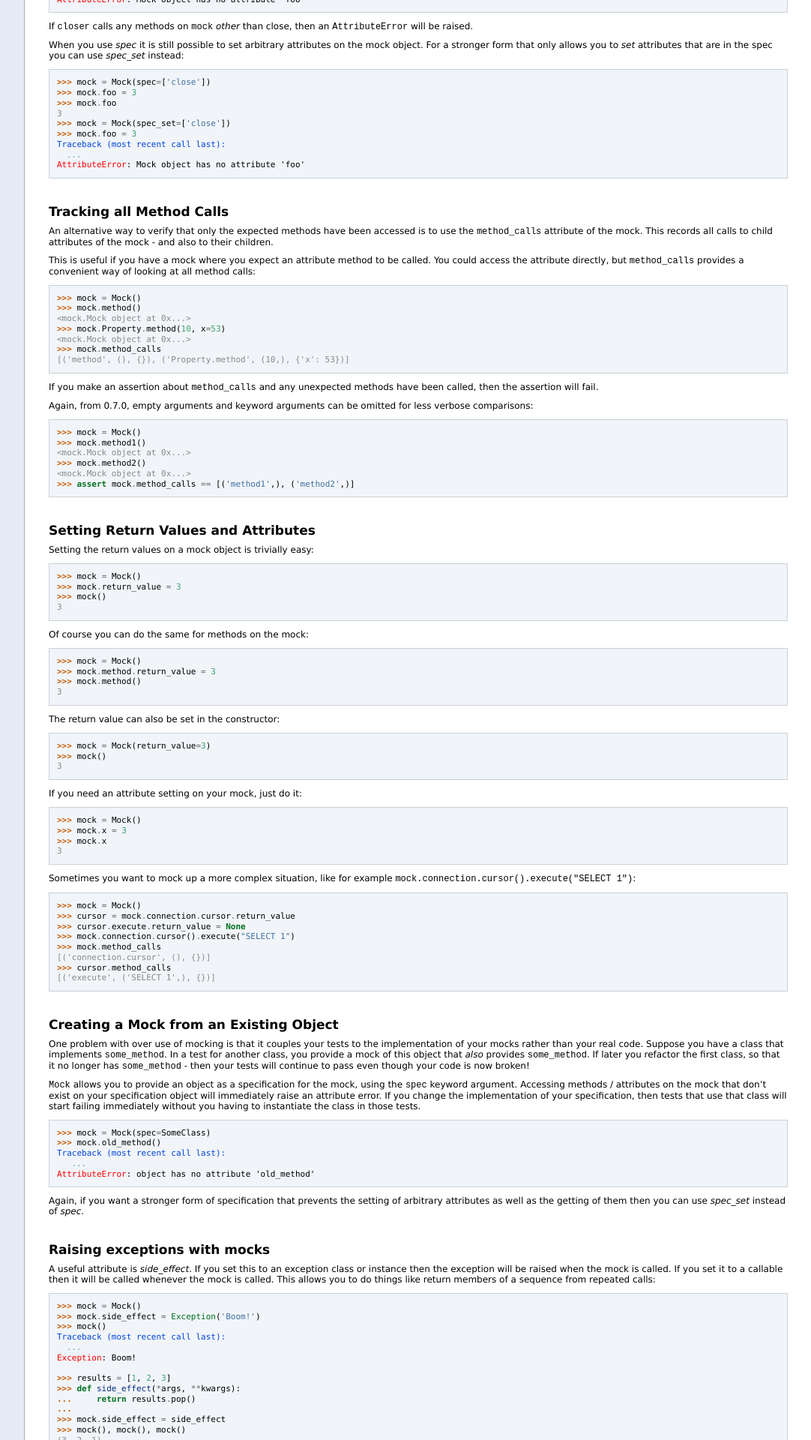
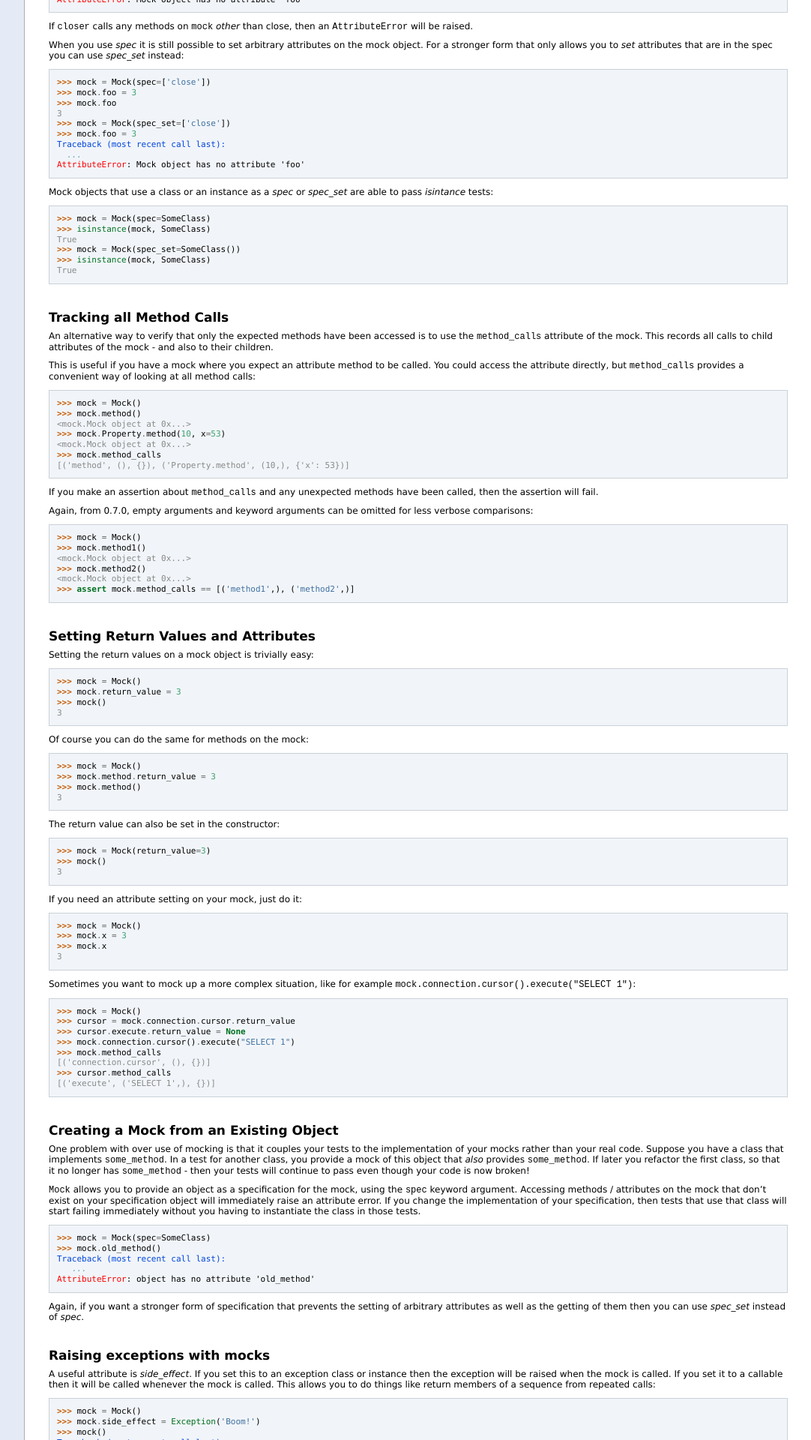
Before and after one commit to graingert/mock-git, a Sphinx documentation site: the page built from docs/getting-started.txt, in a window 1280 px wide. Shown: the part 2007-3927 px from the top of the page at 75% size, without its empty margins (197-1279 px from the left). Built offline with Sphinx 7.4.7, drawn with Linux system fonts in a browser that asks for light colours; some of the changed text lies outside the part shown.

Commit message:
Doc updates

```diff
--- a/docs/getting-started.txt
+++ b/docs/getting-started.txt
@@ -197,6 +197,17 @@ the spec you can use `spec_set` instead:
       ...
     AttributeError: Mock object has no attribute 'foo'
 
+Mock objects that use a class or an instance as a `spec` or `spec_set` are able
+to pass `isintance` tests:
+
+.. doctest::
+
+    >>> mock = Mock(spec=SomeClass)
+    >>> isinstance(mock, SomeClass)
+    True
+    >>> mock = Mock(spec_set=SomeClass())
+    >>> isinstance(mock, SomeClass)
+    True
 
 Tracking all Method Calls
 -------------------------
@@ -345,8 +356,6 @@ sequence from repeated calls:
     >>> mock.side_effect = side_effect
     >>> mock(), mock(), mock()
     (3, 2, 1)
-
-
 
 
 Sentinel
```
Also changed, not shown: docs/examples.txt (+58 -1 lines).
